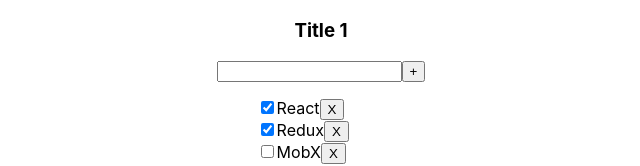
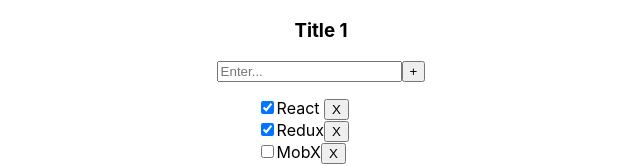
Before and after one commit to beniwbogdan/ToDoDim, a React (Create React App) app: page / in a window 1280 px wide. Shown: the top 166 px of the page, without its empty margins (319-959 px from the left). Built offline with nearby package versions, Linux system fonts and the light colour scheme.

Commit message:
#02 add example of task

```diff
--- a/package.json
+++ b/package.json
@@ -10,6 +10,7 @@
     "@types/node": "^16.7.13",
     "@types/react": "^18.0.0",
     "@types/react-dom": "^18.0.0",
+    "@types/uuid": "^8.3.4",
     "react": "^18.2.0",
     "react-dom": "^18.2.0",
     "react-scripts": "5.0.1",
--- a/src/App.tsx
+++ b/src/App.tsx
@@ -3,6 +3,8 @@
 import './App.css';
 import ToDoList from "./ToDoList";
 import { Task } from "./ToDoList";
+import v1 from "react-uuid"
+
 export type FilterValuesType = "all" | "completed" | "active";
 const title_1 = "Title 1";
 
@@ -12,17 +14,25 @@
 
 function App() {
     let [tasks, setTasks] = useState<Array<Task>>([
-        { id: 1, isDone: true, spanTitle: "React", },
-        { id: 2, isDone: true, spanTitle: "Redux", },
-        { id: 3, isDone: false, spanTitle: "MobX", },
+        { id: v1(), isDone: true, spanTitle: "React ", },
+        { id: v1(), isDone: true, spanTitle: "Redux", },
+        { id: v1(), isDone: false, spanTitle: "MobX", },
     ]);
     let [filter, setFilter] = useState<FilterValuesType>("all");
 
 
-    const removeTask = (id: number) => {
+    const removeTask = (id: string) => {
         let filteredTasks = tasks.filter(t => t.id !== id);
         setTasks(filteredTasks);
     }
+
+    const addTask = () => {
+        let newTask = { id: v1(), isDone: false, spanTitle: "new task", }
+        let newTasks = [newTask, ...tasks];
+        setTasks(newTasks);
+
+    }
+
     const changeFilter = (value: FilterValuesType) => {
         setFilter(value);
     }
@@ -43,6 +53,7 @@
                 tasks={tasksForToDoList}
                 title={title_1}
                 changeFilter={changeFilter}
+                addTask={addTask}
             />
 
         </div>
--- a/src/ToDoList.tsx
+++ b/src/ToDoList.tsx
@@ -1,7 +1,7 @@
 import React from 'react';
 
 export type Task = {
-    id: number,
+    id: string,
     isDone: boolean,
     spanTitle: string,
 
@@ -11,7 +11,8 @@
     title: string,
     tasks: Array<Task>,
     removeTask: Function,
-    changeFilter: Function
+    changeFilter: Function,
+    addTask: Function
 
 }
 const ToDoList = (props: ToDoListPropsType) => {
@@ -20,16 +21,17 @@
         <div>
             <h3>{props.title}</h3>
             <div>
-                <input />
-                <button>+</button>
+                <input type="text" className="form-control" placeholder="Enter..." />
+                <button onClick={() => props.addTask()}>+</button>
             </div>
 
             <ul>
                 {
                     props.tasks.map(w => {
+
                         return (
-                            <li>
-                                <input type="checkbox" checked={w.isDone} />
+                            <li key={w.id}>
+                                <input type="checkbox" checked={w.isDone} onChange={() => { }} />
                                 <span>{w.spanTitle}</span>
                                 <button onClick={() => { props.removeTask(w.id) }}>X</button>
                             </li>
```
Also changed, not shown: 1 other file (tests, documents, lock files or other folders).
